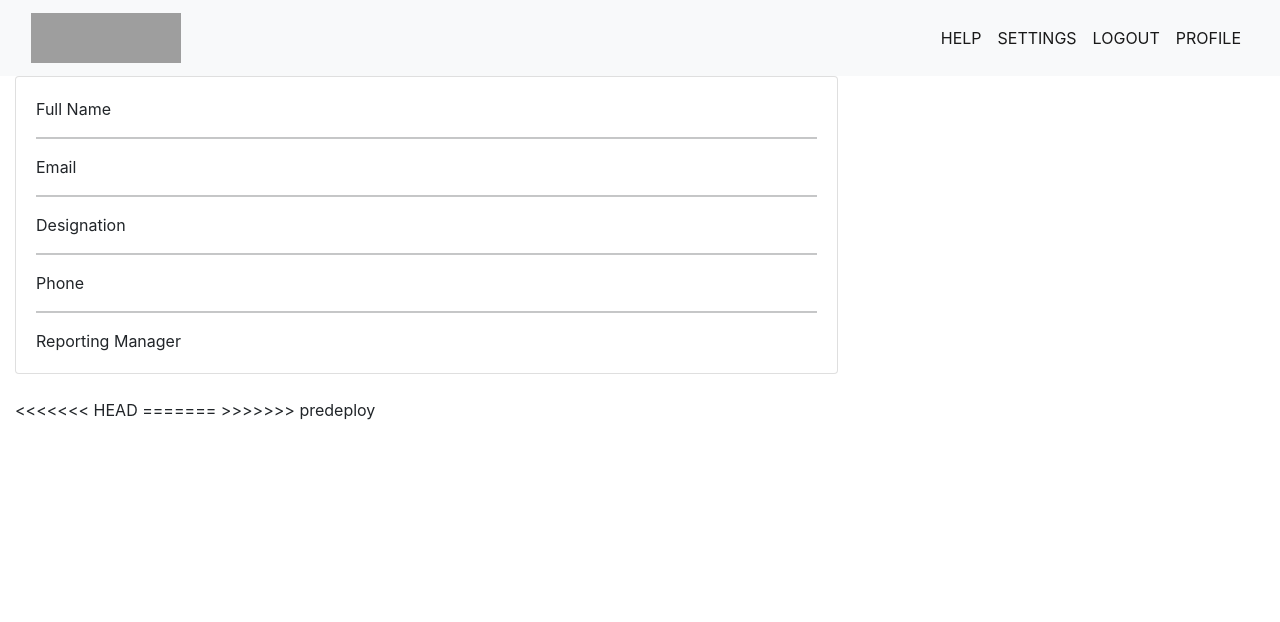
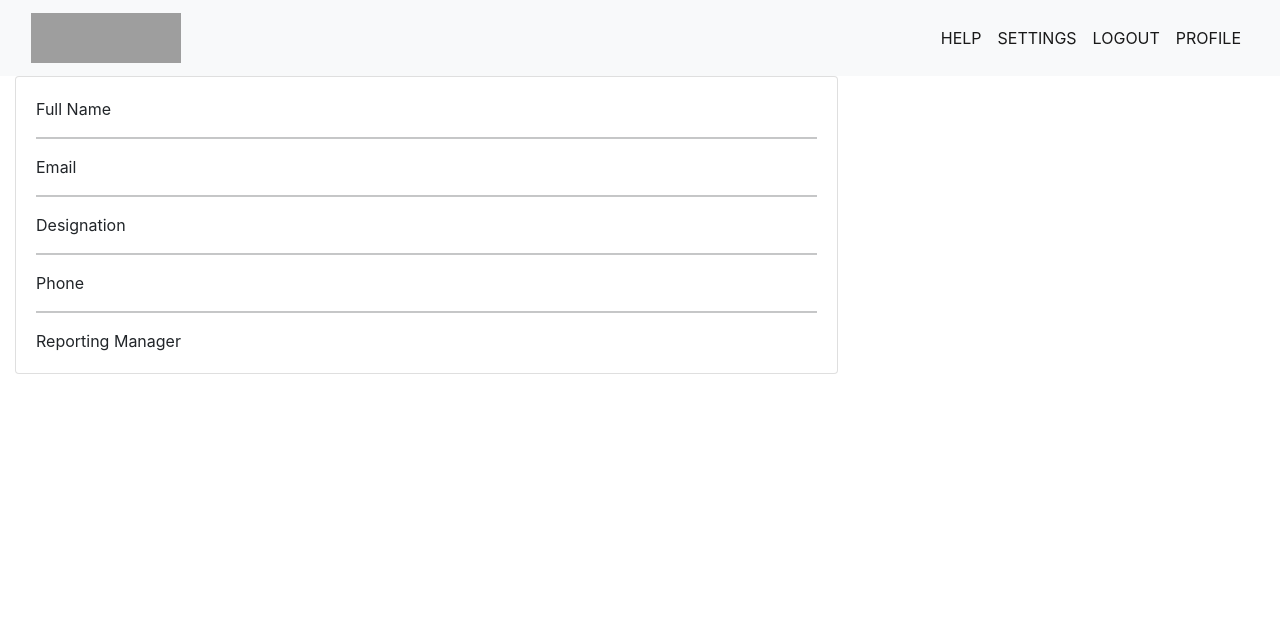
Before and after one commit to anurag-chiplunkar/iTV-CRM, a Django app: page /profile/ in a window 1280 px wide. Shown: the top 622 px of the page. Run offline with Django 3.2, Linux system fonts and the light colour scheme; the visitor is signed in with stand-in values (Sample User, id 1); some libraries are stand-ins or nearby versions; grey boxes are pictures that could not be loaded.

Commit message:
Update admin_profile.html

```diff
--- a/profiles/templates/profiles/admin_profile.html
+++ b/profiles/templates/profiles/admin_profile.html
@@ -197,20 +197,13 @@
 </section>
 </body>
 </html>
-<<<<<<< HEAD
-=======
->>>>>>> predeploy
+
 
       {% endif %}
 
       {% endblock %}
 
-<<<<<<< HEAD
-=======
->>>>>>> 0679c4a346fe96868e7d0c6d6b24161767099922
->>>>>>> predeploy
+
 
 </body>
 </html>
-=======
->>>>>>> 38c2f018b43b812371b0237b91ff0791f21aa6f7
```
